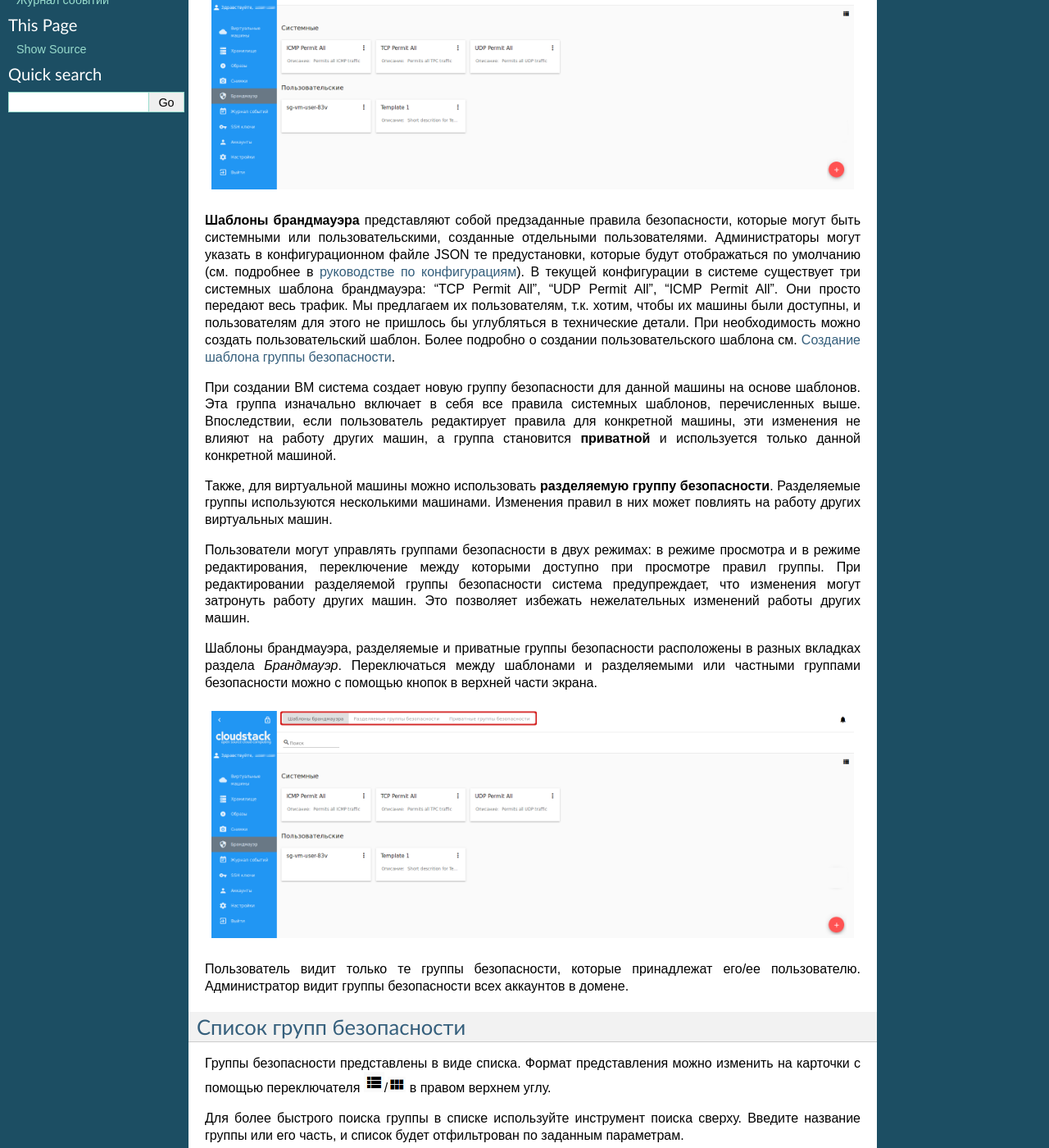
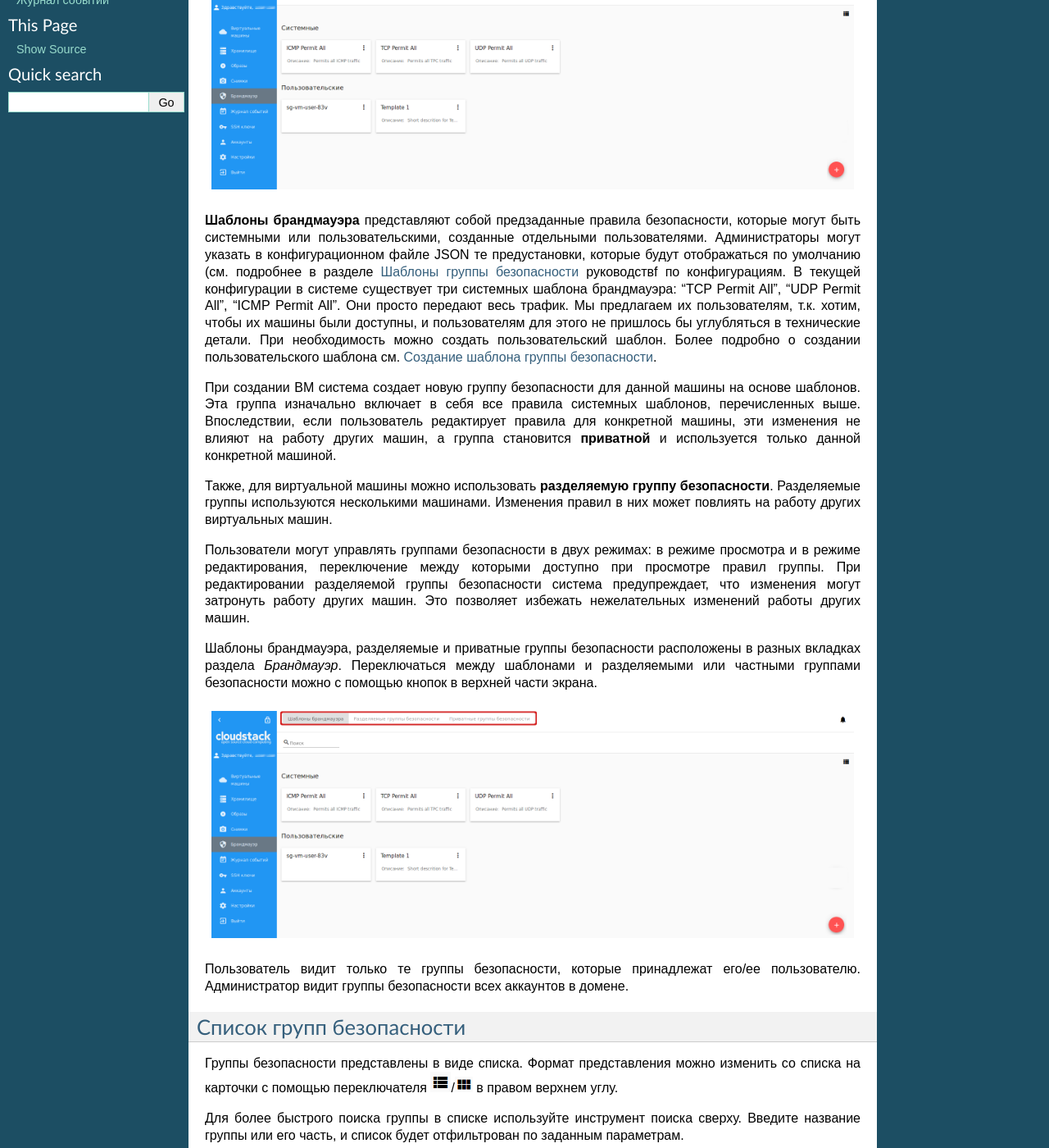
Before and after one commit to MaslovaEV/RU_CloudStack-UI, a Sphinx documentation site: the page built from RUdocs/source/CSUI-Firewall-RU.rst, in a window 1280 px wide and 1400 px high, scrolled down 508 px. Shown: the whole window at 82% size. Built offline with Sphinx 7.4.7, drawn with Linux system fonts in a browser that asks for light colours.

Commit message:
Update CSUI-Firewall-RU.rst

```diff
--- a/RUdocs/source/CSUI-Firewall-RU.rst
+++ b/RUdocs/source/CSUI-Firewall-RU.rst
@@ -8,7 +8,7 @@
 
 .. figure:: _static/RU_Firewall_List816.png
 
-**Шаблоны брандмауэра** представляют собой предзаданные правила безопасности, которые могут быть системными или пользовательскими, созданные отдельными пользователями. Администраторы могут указать в конфигурационном файле JSON те предустановки, которые будут отображаться по умолчанию (см. подробнее в `руководстве по конфигурациям <https://github.com/bwsw/cloudstack-ui/blob/master/config-guide.md>`_). В текущей конфигурации в системе существует три системных шаблона брандмауэра: “TCP Permit All”, “UDP Permit All”, “ICMP Permit All”. Они просто передают весь трафик. Мы предлагаем их пользователям, т.к. хотим, чтобы их машины были доступны, и пользователям для этого не пришлось бы углубляться в технические детали. При необходимость можно создать пользовательский шаблон. Более подробно о создании пользовательского шаблона см. :ref:`Create_FTemplate_RU`.
+**Шаблоны брандмауэра** представляют собой предзаданные правила безопасности, которые могут быть системными или пользовательскими, созданные отдельными пользователями. Администраторы могут указать в конфигурационном файле JSON те предустановки, которые будут отображаться по умолчанию (см. подробнее в разделе :ref:`SecurityGrTemplate` руководствf по конфигурациям. В текущей конфигурации в системе существует три системных шаблона брандмауэра: “TCP Permit All”, “UDP Permit All”, “ICMP Permit All”. Они просто передают весь трафик. Мы предлагаем их пользователям, т.к. хотим, чтобы их машины были доступны, и пользователям для этого не пришлось бы углубляться в технические детали. При необходимость можно создать пользовательский шаблон. Более подробно о создании пользовательского шаблона см. :ref:`Create_FTemplate_RU`.
 
 При создании ВМ система создает новую группу безопасности для данной машины на основе шаблонов. Эта группа изначально включает в себя все правила системных шаблонов, перечисленных выше. Впоследствии, если пользователь редактирует правила для конкретной машины, эти изменения не влияют на работу других машин, а группа становится **приватной** и используется только данной конкретной машиной.
 
@@ -26,7 +26,7 @@
 Список групп безопасности
 """""""""""""""""""""""""""
 
-Группы безопасности представлены в виде списка. Формат представления можно изменить на карточки с помощью переключателя |view icon|/|box icon| в правом верхнем углу.
+Группы безопасности представлены в виде списка. Формат представления можно изменить со списка на карточки с помощью переключателя |view icon|/|box icon| в правом верхнем углу.
 
 Для более быстрого поиска группы в списке используйте инструмент поиска сверху. Введите название группы или его часть, и список будет отфильтрован по заданным параметрам.
 
```
